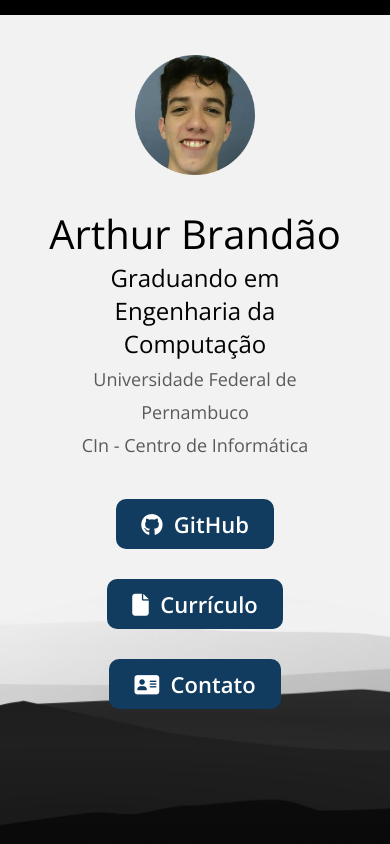
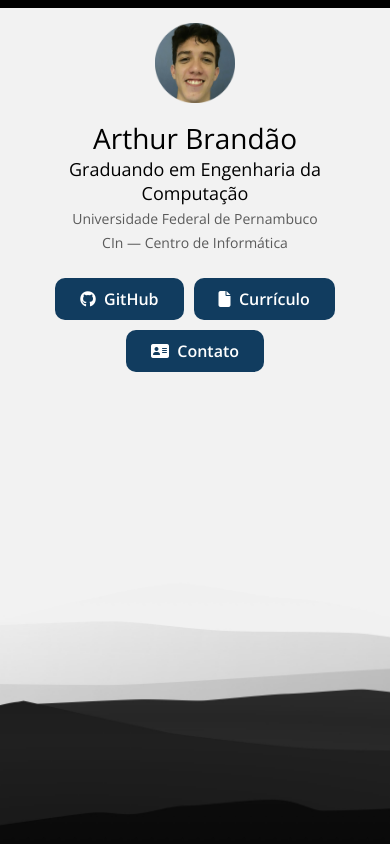
Before and after one commit to absd2/absd2.github.io, a plain HTML site: page index.html in a window 390 px wide. Drawn offline with nearby package versions, Linux system fonts and the light colour scheme.

Commit message:
Media queries breakpoints improved.

```diff
--- a/css/index.css
+++ b/css/index.css
@@ -1,3 +1,5 @@
+/* Medium-sized mobile devices first */
+
 html {
     width: 100%;
     height: 100%;
@@ -5,9 +7,7 @@ html {
 
 body {
     display: inline-block;
-    overflow: hidden;
     width: 100%;
-    height: 100%;
     margin: 0;
     font-family: 'Open Sans', sans-serif;
     font-size: 20px;
@@ -28,7 +28,7 @@ body {
 
 #main-page {
     text-align: center;
-    margin: 40px 10% 0 10%;
+    margin: 15px 10% 0 10%;
 }
 
 #profile-image {
@@ -73,7 +73,7 @@ body {
     border-radius: 10px;
     font-weight: 600;
     font-size: 22px;
-    transition: background-color 0.3s;
+    transition: background-color 0.2s;
 }
 
 .flex-item:hover {
@@ -85,7 +85,8 @@ a {
     color: white;
 }
 
-@media (min-width: 1px) and (max-width: 380px) {
+@media (min-width: 1px) and (max-width: 425px) {
+    /* Small sized-devices */
     #main-page p {font-size: 18px; margin: 0;}
     #main-page p span {font-size: 14px;}
     #main-page h1 {font-size: 28px; margin: 10px 0 0 0;}
@@ -94,15 +95,16 @@ a {
     #main-page {margin: 15px;}
 
     #flex-area { margin: 10px 0 0 0; }
-    .flex-item { font-size: 16px; }
+    .flex-item { font-size: 16px; margin: 5px; }
 }
 
 @media (min-width: 768px) {
-    /* FOR LARGER SCREENS */
+    /* Larger screens */
     body { font-size: 40px; }
     #main-page p { font-size: 24px; margin: 10px 10%; }
     #main-page p span { font-size: 20px; }
     #main-page h1 { font-size: 64px; }
+    #main-page {margin-top: 50px;}
     #profile-image { width: 15%; max-width: 240px; min-width: 130px; }
 
     .flex-item { font-size: 22px; }
--- a/index.html
+++ b/index.html
@@ -19,26 +19,32 @@
         <h1>Arthur Brandão</h1>
         <p>
             Graduando em Engenharia da Computação<br>
-            <span>Universidade Federal de Pernambuco<br>
-            CIn - Centro de Informática</span></p>
+
+            <span>
+                Universidade Federal de Pernambuco<br>
+                CIn — Centro de Informática
+            </span>
+        </p>
 
 
         <div id="flex-area">
-            <a href="#">
-                <div class="flex-item">
+            <div class="flex-item">
+                <a href="#">
                     <span class="fab fa-github"></span> &nbsp;GitHub
-                </div>
-            </a>
-            <a href="#">
-                <div class="flex-item">
+                </a>
+            </div>
+
+            <div class="flex-item">
+                <a href="#">
                     <span class="fas fa-file"></span> &nbsp;Currículo
-                </div>
-            </a>
-            <a href="#">
-                <div class="flex-item">
+                </a>
+            </div>
+
+            <div class="flex-item">
+                <a href="#">
                     <span class="fas fa-address-card"></span> &nbsp;Contato
-                </div>
-            </a>
+                </a>
+            </div>
         </div>
     </div>
 
```
